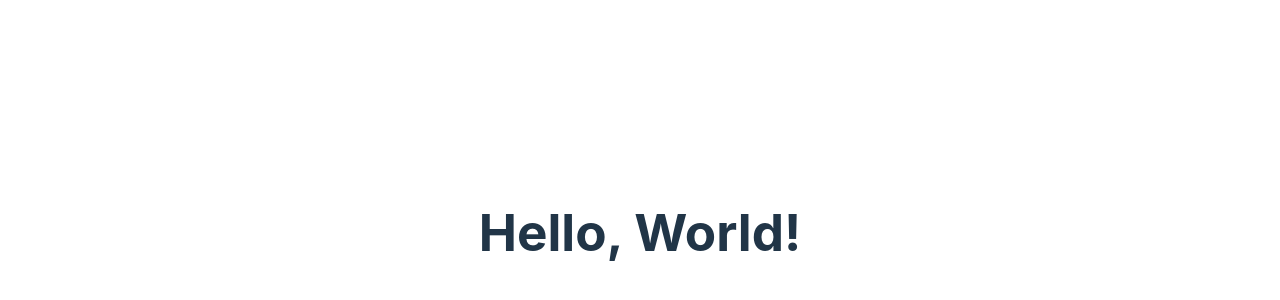
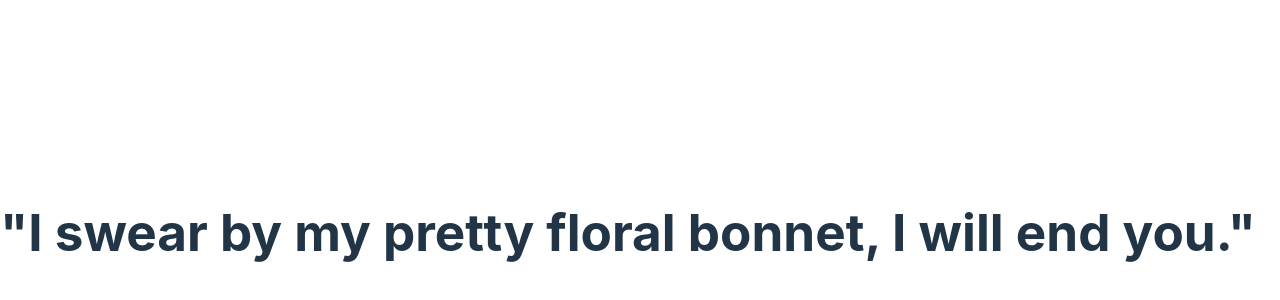
Before and after one commit to 4bdullah7eeshan/my-first-react-app, a React (Vite) app: page / in a window 1280 px wide. Shown: the part 168-468 px from the top of the page. Built offline with nearby package versions, Linux system fonts and the light colour scheme.

Commit message:
feat: create and use a new react component

```diff
--- /dev/null
+++ b/src/Greeting.jsx
@@ -0,0 +1,5 @@
+function Greeting() {
+    return <h1>&quot;I swear by my pretty floral bonnet, I will end you.&quot;</h1>
+}
+
+export default Greeting;
--- a/src/main.jsx
+++ b/src/main.jsx
@@ -1,10 +1,10 @@
 import { StrictMode } from 'react'
 import { createRoot } from 'react-dom/client'
-import App from './App.jsx'
+import Greeting from './Greeting.jsx'
 import './index.css'
 
 createRoot(document.getElementById('root')).render(
   <StrictMode>
-    <App />
+    <Greeting />
   </StrictMode>,
 )
```
